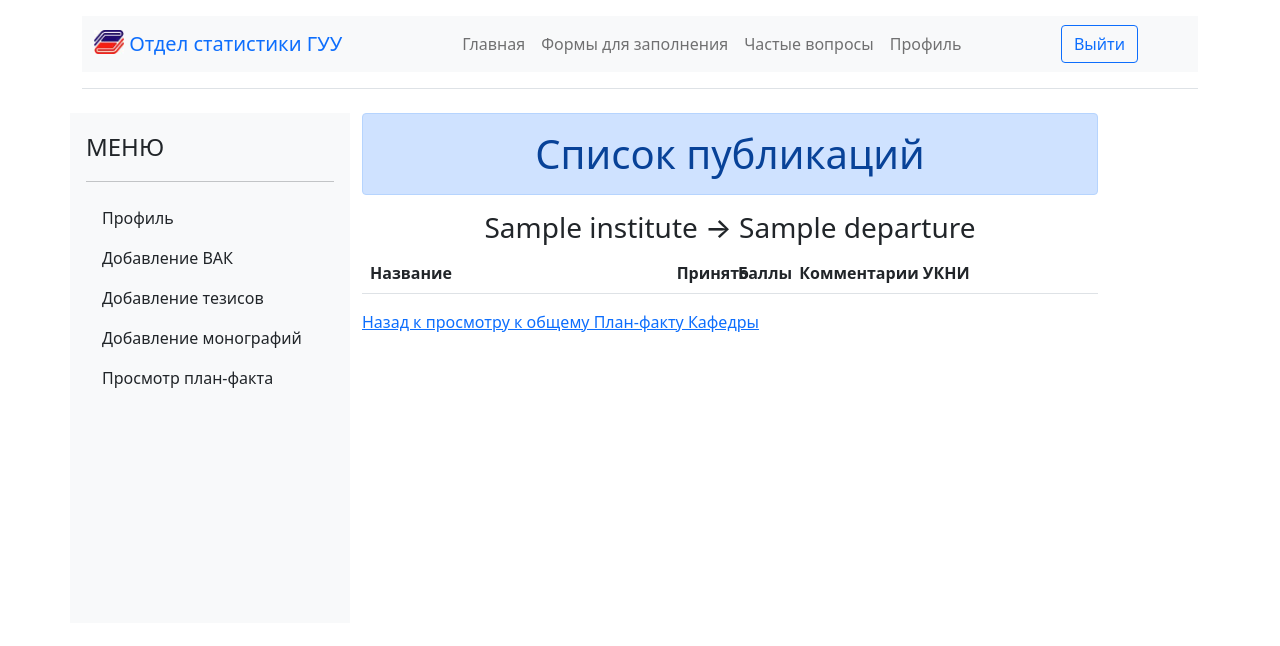
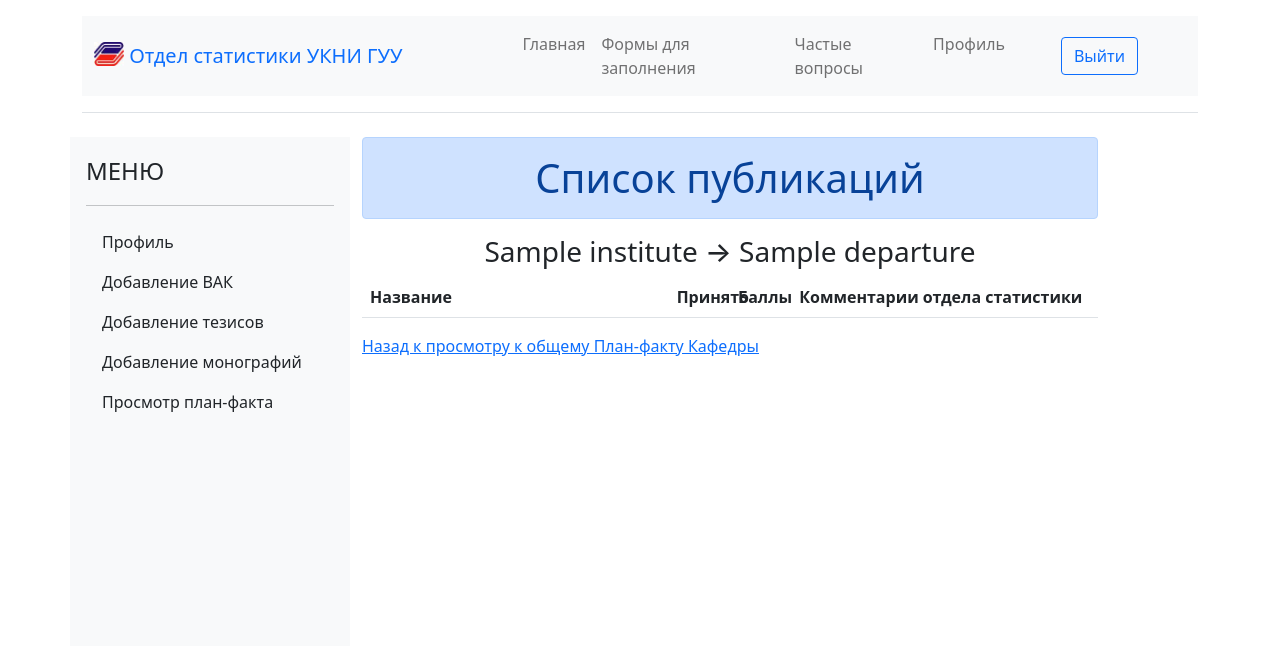
Before and after one commit to finking/stat_univer, a Django app: page /catalogue/1/1 in a window 1280 px wide. Shown: the top 646 px of the page. Run offline with Django 4.2, Linux system fonts and the light colour scheme; a user stored in the database is signed in; tables that the repository leaves empty hold one stand-in row (values such as "Sample post"); lists and menus that the app fills with data are empty.

Commit message:
Minor changes in the display of information.

```diff
--- a/stat_univer/main/forms.py
+++ b/stat_univer/main/forms.py
@@ -157,7 +157,7 @@
     class Meta:
         model = VAK
         fields = ['Name', 'Output', 'Tom', 'Pages', 'Year', 'DepartmentSame', 'DepartmentOther', 'Url',
-                  'IdDeparture', 'Accepted', 'Comment', 'Points']
+                  'IdDeparture', 'Accepted', 'Points', 'Comment']  # Порядок отображения полей
 
         widgets = {
             'IdDeparture': Select(attrs={
--- a/stat_univer/main/models.py
+++ b/stat_univer/main/models.py
@@ -108,7 +108,7 @@
 
 
 class Departure(models.Model):
-    Name = models.CharField('Название', max_length=70)
+    Name = models.CharField('Название', max_length=80)
     IdInstitute = models.ForeignKey(
         'Institute',
         verbose_name='Институт',
@@ -245,7 +245,7 @@
     Points = models.FloatField('Количество баллов: ',
                                default=0,
                                blank=True)
-    Comment = models.TextField('Комментарий УКНИ: ',
+    Comment = models.TextField('Комментарий отдела статистики: ',
                                blank=True,
                                null=True)
 
--- a/stat_univer/main/templates/authentication/catalogue.html
+++ b/stat_univer/main/templates/authentication/catalogue.html
@@ -27,7 +27,7 @@
                   <th scope="col" class="col-1">Принято</th>
 
                   <th scope="col" class="col-1">Баллы</th>
-                  <th scope="col" class="col-5">Комментарии УКНИ </th>
+                  <th scope="col" class="col-5">Комментарии отдела статистики </th>
 
                 </tr>
                 </thead>
--- a/stat_univer/main/templates/main/base.html
+++ b/stat_univer/main/templates/main/base.html
@@ -19,7 +19,7 @@
                   <div class="container-fluid">
                     <a class="navbar-brand text-primary" href="/">
                           <img src="{% static 'main/images/31-thumb_logo.jpg' %}" alt="" width="30" height="24" class="d-inline-block align-text-top">
-                            Отдел статистики ГУУ
+                            Отдел статистики УКНИ ГУУ
                     </a>
                     <button class="navbar-toggler" type="button" data-bs-toggle="collapse" data-bs-target="#navbarSupportedContent" aria-controls="navbarSupportedContent" aria-expanded="false" aria-label="Переключатель навигации">
                       <span class="navbar-toggler-icon"></span>
--- a/stat_univer/main/views.py
+++ b/stat_univer/main/views.py
@@ -505,8 +505,8 @@
 
     data = {
         'name': name,  # Название показателя
-        'plan': plan,
-        'fact': fact,
+        'plan': f'{plan:_}'.replace('_', ' '),  # https://miguendes.me/73-examples-to-help-you-master-pythons-f-strings#heading-how-to-format-a-number-with-spaces-as-decimal-separator
+        'fact': f'{fact:_}'.replace('_', ' '),
         'proc': proc,
     }
 
@@ -711,7 +711,7 @@
 def write_headers(worksheet, header_format):
 
     worksheet.merge_range('A1:A2', 'Структурное подразделение', header_format)
-    worksheet.set_column('A:A', 28)
+    worksheet.set_column('A:A', 80)
     worksheet.set_row(0, 50)
     worksheet.merge_range('B1:D1', 'Публикации ВАК, шт.', header_format)
     worksheet.set_column('B1:D1', 10)
@@ -719,6 +719,7 @@
     worksheet.merge_range('H1:J1', 'Тезисы докладов на национальных  конференциях, шт.', header_format)
     worksheet.merge_range('K1:M1', 'Монографии', header_format)
     worksheet.merge_range('N1:P1', 'Доход, руб.', header_format)
+    worksheet.set_column('N:O', 15)
     worksheet.merge_range('Q1:S1', 'РИД/Патент', header_format)
 
     row_num = 1
```
